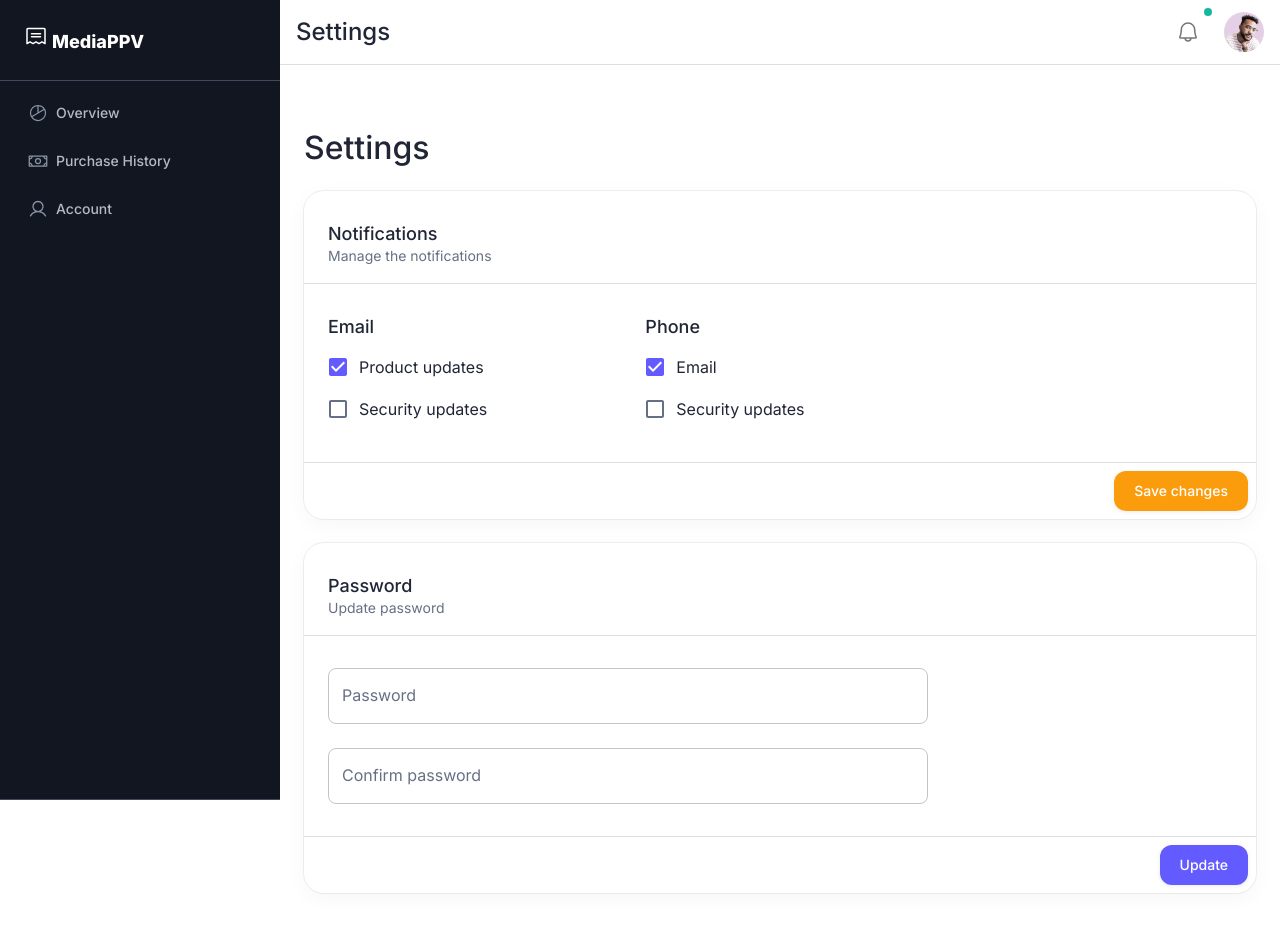
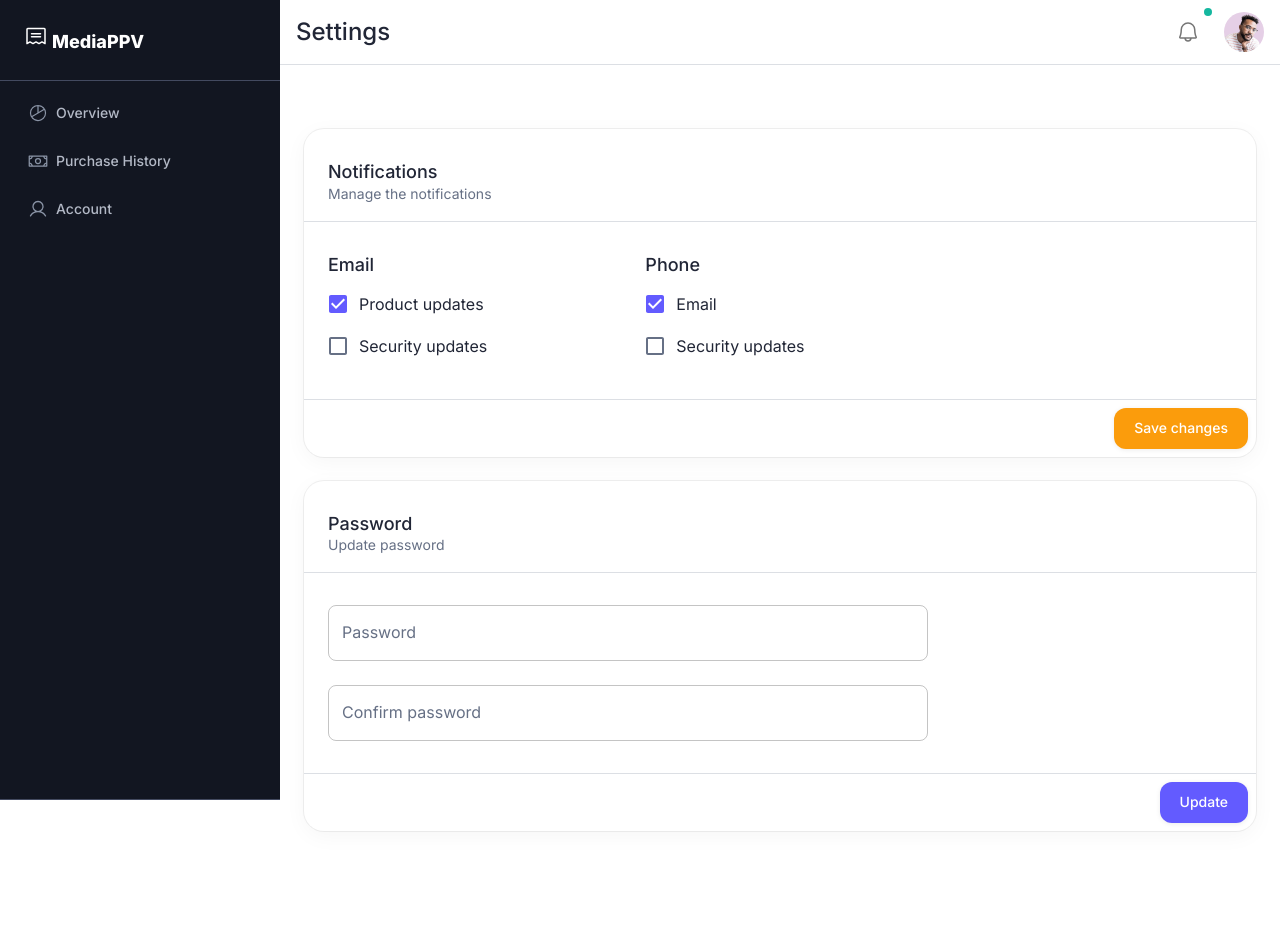
Before and after one commit to Trid-Innovations/mediappv-portal, a Next.js app: page /settings in a window 1280 px wide. Shown: the top 932 px of the page. After the commit the page ends 895 px from the top, so only its background shows below. Built offline with nearby package versions, Linux system fonts and the light colour scheme; no server answers; sample sign-in values are in the browser's storage.

Commit message:
remove settings title

```diff
--- a/src/app/settings/page.tsx
+++ b/src/app/settings/page.tsx
@@ -17,9 +17,6 @@ export default function Page(): React.JSX.Element {
   return (
     <AuthenicatedLayout>
     <Stack spacing={3}>
-      <div>
-        <Typography variant="h4">Settings</Typography>
-      </div>
       <Notifications />
       <UpdatePasswordForm />
       </Stack>
```
